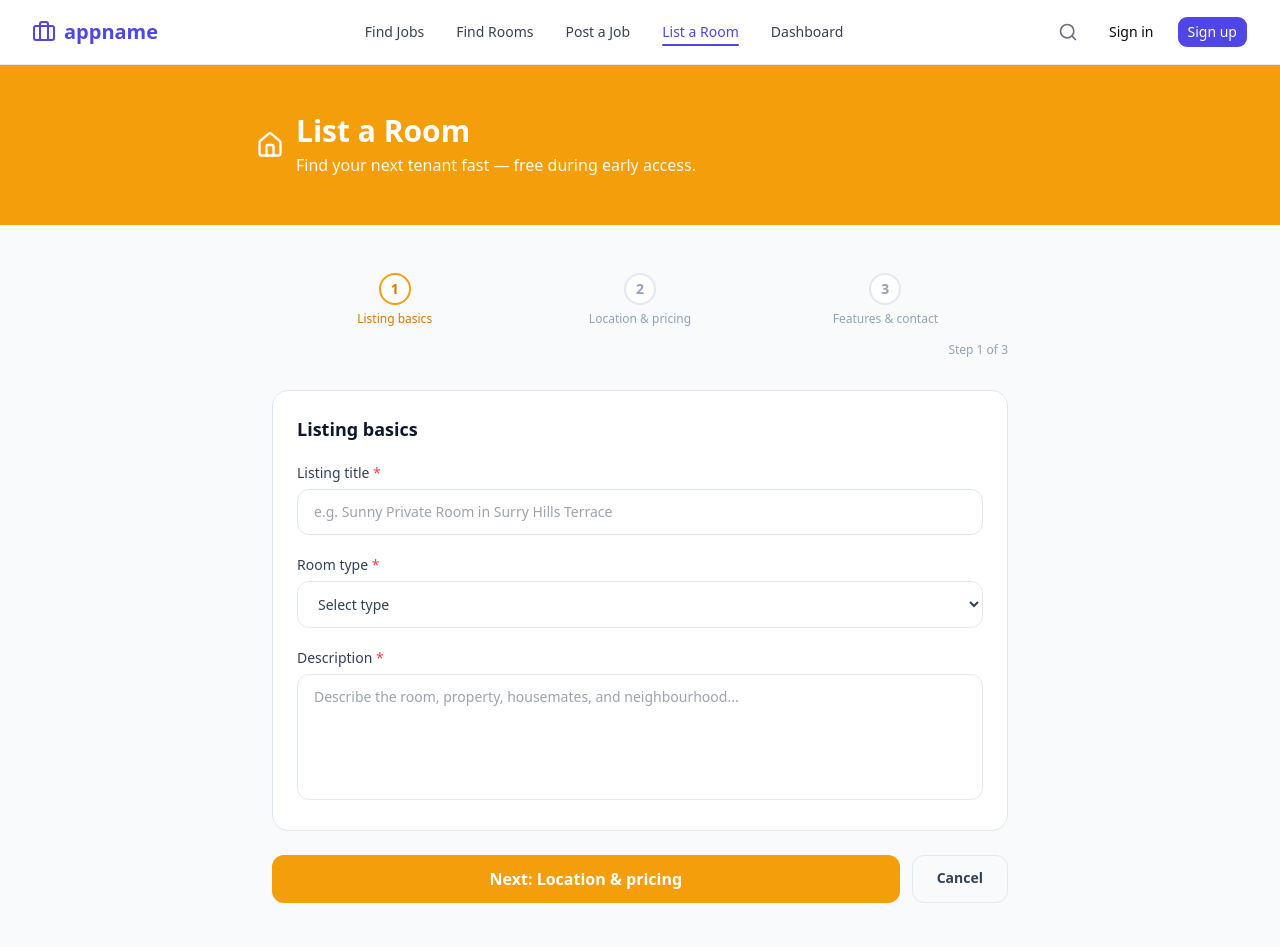
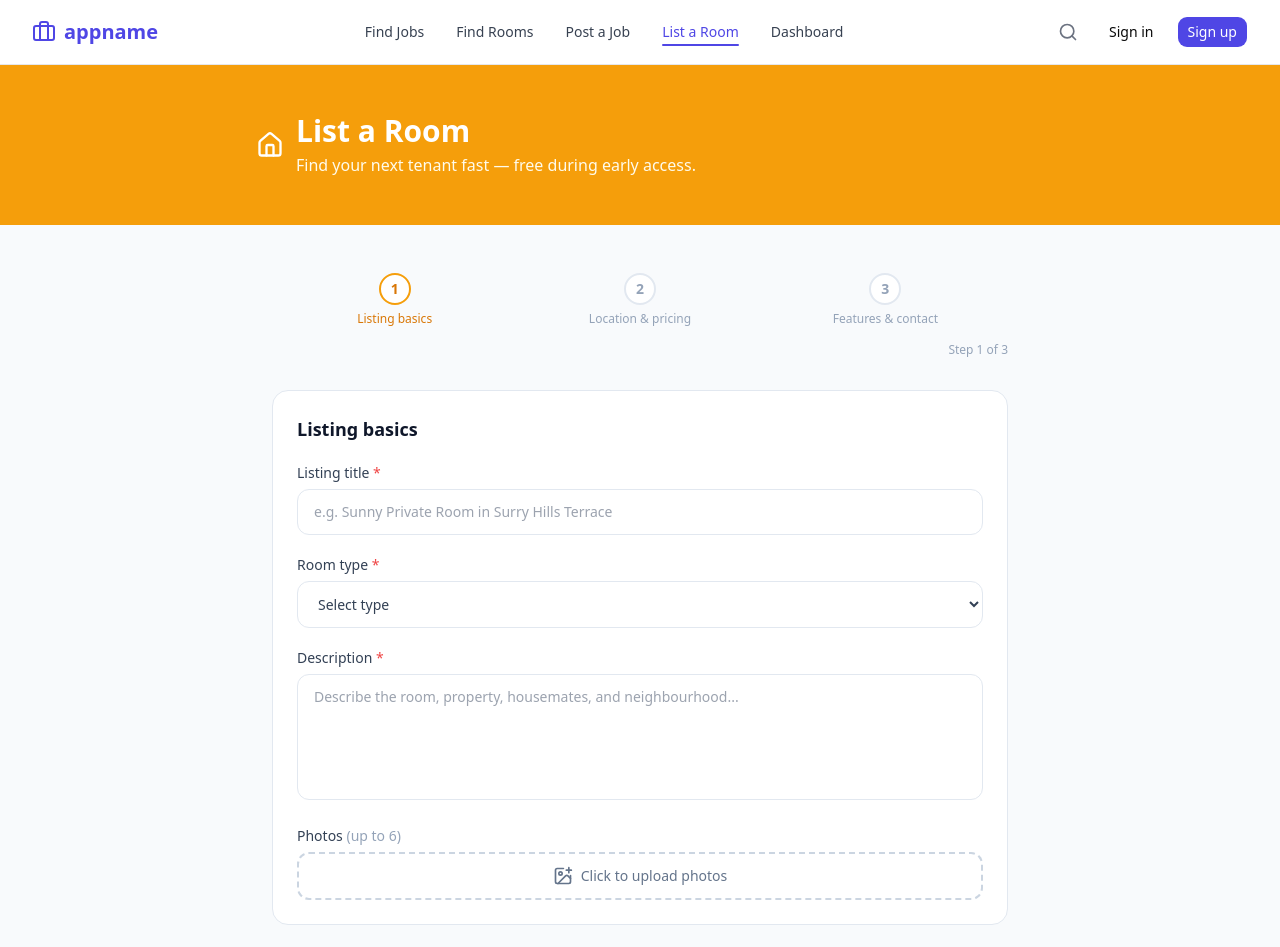
Before and after one commit to sachin00810/Job, a Next.js app: page /post/room in a window 1280 px wide. Shown: the top 947 px of the page. Built offline with nearby package versions, Linux system fonts and the light colour scheme.

Commit message:
add photo upload with thumbnail previews to room listing form

```diff
--- a/src/app/post/room/page.tsx
+++ b/src/app/post/room/page.tsx
@@ -1,8 +1,8 @@
 "use client";
 
-import { useState } from "react";
+import { useState, useRef } from "react";
 import Link from "next/link";
-import { Home, CheckCircle, ChevronLeft } from "lucide-react";
+import { Home, CheckCircle, ChevronLeft, ImagePlus, X } from "lucide-react";
 import { StepProgress } from "@/components/shared/StepProgress";
 import { toast } from "sonner";
 
@@ -17,6 +17,23 @@ const SELECT_CLASS =
 export default function ListRoomPage() {
   const [step, setStep] = useState(0);
   const [submitted, setSubmitted] = useState(false);
+  const [previews, setPreviews] = useState<string[]>([]);
+  const fileInputRef = useRef<HTMLInputElement>(null);
+
+  function handlePhotos(e: React.ChangeEvent<HTMLInputElement>) {
+    const files = Array.from(e.target.files ?? []);
+    files.forEach((file) => {
+      const reader = new FileReader();
+      reader.onload = (ev) => {
+        setPreviews((prev) => [...prev, ev.target?.result as string].slice(0, 6));
+      };
+      reader.readAsDataURL(file);
+    });
+  }
+
+  function removePhoto(index: number) {
+    setPreviews((prev) => prev.filter((_, i) => i !== index));
+  }
 
   function next() {
     setStep((s) => Math.min(s + 1, STEPS.length - 1));
@@ -98,6 +115,46 @@ export default function ListRoomPage() {
               <div>
                 <label className="block text-sm font-medium text-slate-700 mb-1.5">Description <span className="text-red-500">*</span></label>
                 <textarea required rows={5} placeholder="Describe the room, property, housemates, and neighbourhood..." className={`${FIELD_CLASS} resize-none`} />
+              </div>
+
+              {/* Photo upload */}
+              <div>
+                <label className="block text-sm font-medium text-slate-700 mb-1.5">
+                  Photos <span className="text-slate-400 font-normal">(up to 6)</span>
+                </label>
+                <button
+                  type="button"
+                  onClick={() => fileInputRef.current?.click()}
+                  className="flex items-center gap-2 px-4 py-3 border-2 border-dashed border-slate-300 rounded-xl text-sm text-slate-500 hover:border-amber-400 hover:text-amber-600 transition-colors w-full justify-center"
+                >
+                  <ImagePlus className="h-5 w-5" />
+                  Click to upload photos
+                </button>
+                <input
+                  ref={fileInputRef}
+                  type="file"
+                  accept="image/*"
+                  multiple
+                  className="sr-only"
+                  onChange={handlePhotos}
+                />
+                {previews.length > 0 && (
+                  <div className="grid grid-cols-3 gap-2 mt-3">
+                    {previews.map((src, i) => (
+                      <div key={i} className="relative aspect-[4/3] rounded-lg overflow-hidden group">
+                        {/* eslint-disable-next-line @next/next/no-img-element */}
+                        <img src={src} alt={`preview ${i + 1}`} className="w-full h-full object-cover" />
+                        <button
+                          type="button"
+                          onClick={() => removePhoto(i)}
+                          className="absolute top-1 right-1 bg-black/60 hover:bg-black/80 text-white rounded-full p-0.5 opacity-0 group-hover:opacity-100 transition-opacity"
+                        >
+                          <X className="h-3 w-3" />
+                        </button>
+                      </div>
+                    ))}
+                  </div>
+                )}
               </div>
             </section>
           )}
```
